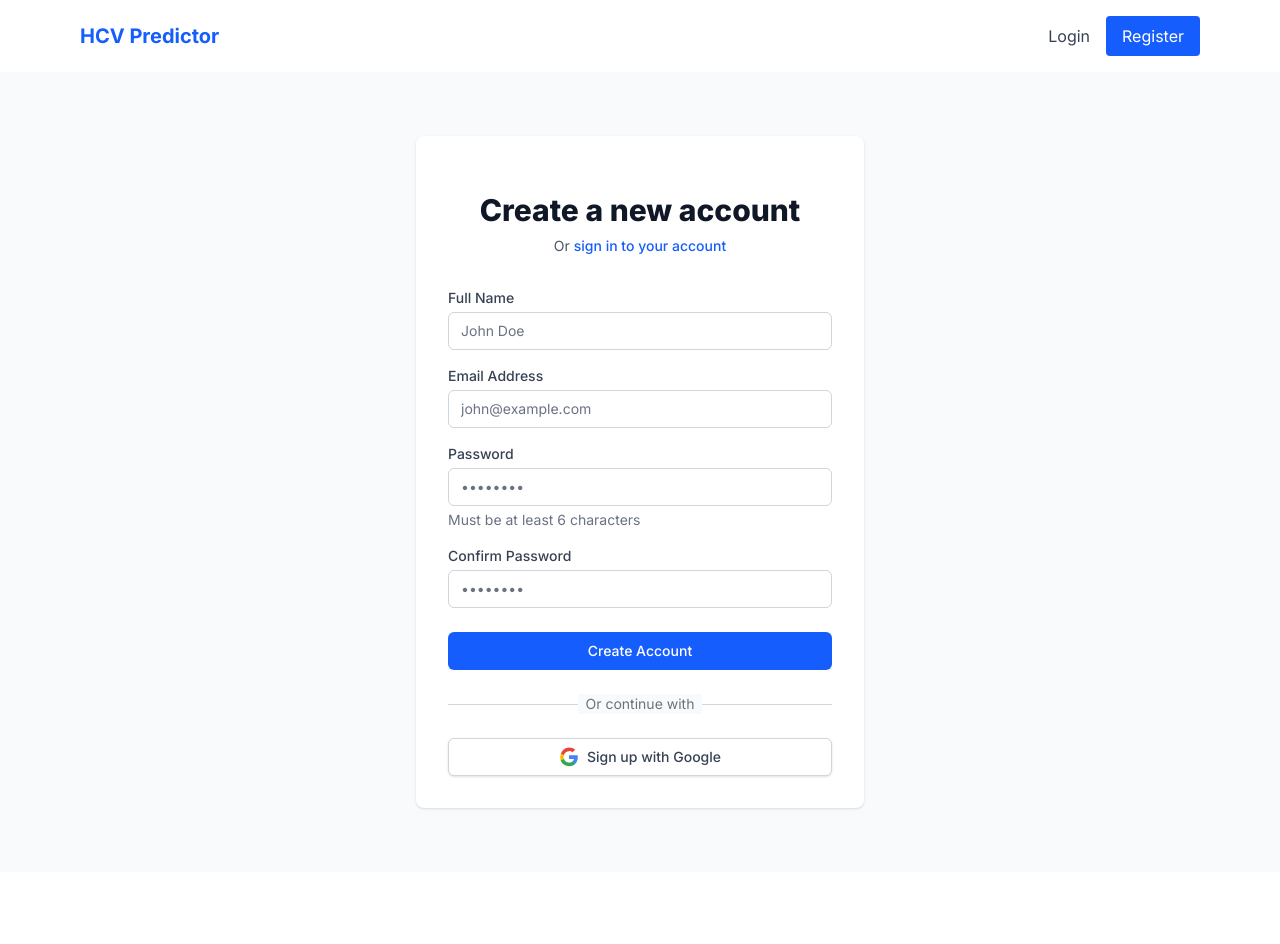
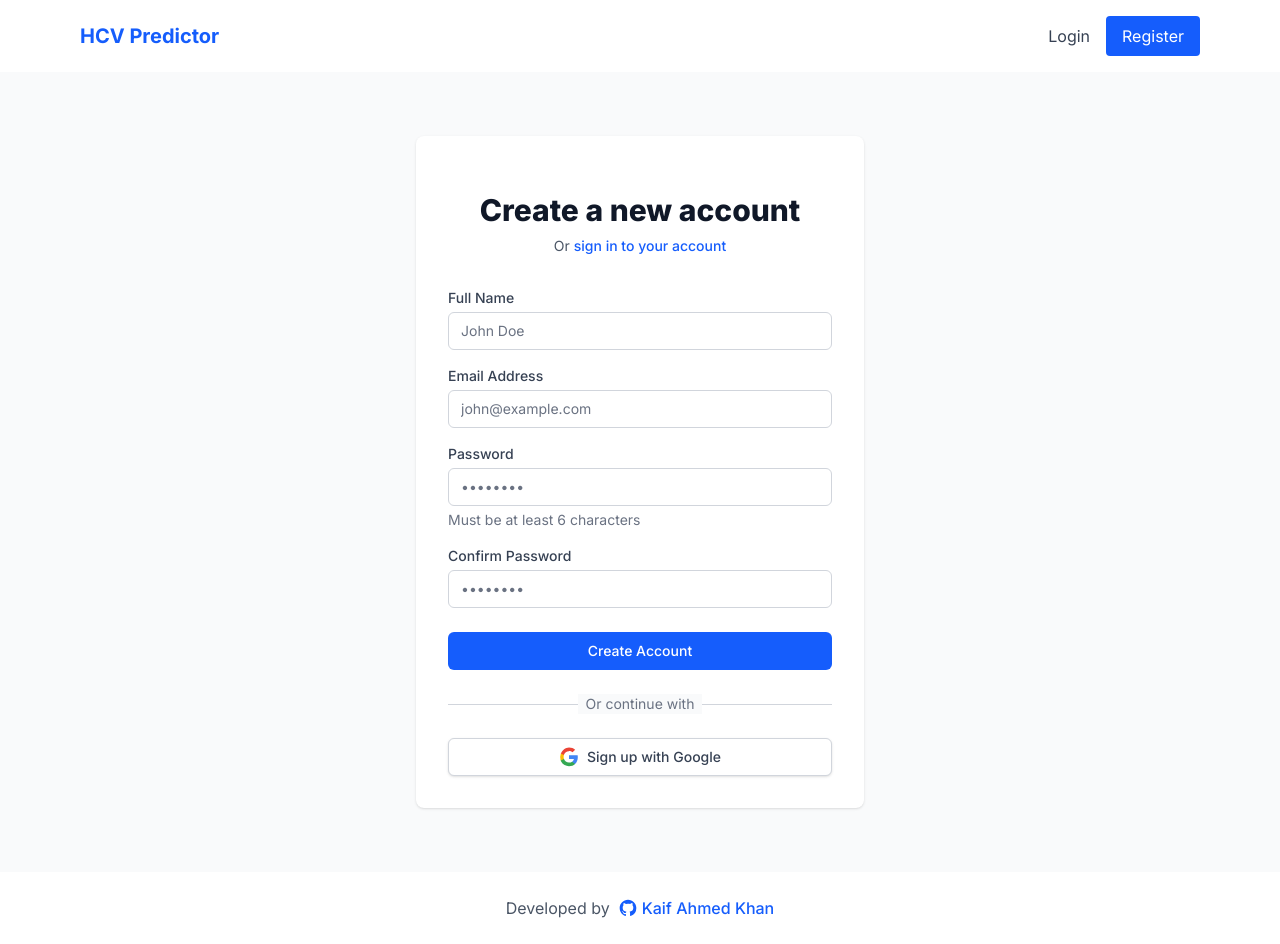
Before and after one commit to ahmed-kaif/hcv-frontend, a Next.js app: page /register in a window 1280 px wide. Before the commit the page ends 872 px from the top, so only its background shows below. Built offline with nearby package versions, Linux system fonts and the light colour scheme; no server answers.

Commit message:
footer added

```diff
--- a/app/layout.js
+++ b/app/layout.js
@@ -21,7 +21,30 @@
         <AuthProvider>
           <Navbar />
           <main>{children}</main>
+
         </AuthProvider>
+         <footer>
+            <div className="container mx-auto px-4 py-6">
+              <div className="flex justify-center items-center space-x-2 text-gray-600">
+                <span>Developed by</span>
+                <a
+                  href="https://github.com/ahmed-kaif"
+                  target="_blank"
+                  rel="noopener noreferrer"
+                  className="text-blue-600 hover:text-blue-800 font-medium flex items-center"
+                >
+                  <svg
+                    className="h-5 w-5 mr-1"
+                    fill="currentColor"
+                    viewBox="0 0 24 24"
+                  >
+                    <path fillRule="evenodd" d="M12 2C6.477 2 2 6.484 2 12.017c0 4.425 2.865 8.18 6.839 9.504.5.092.682-.217.682-.483 0-.237-.008-.868-.013-1.703-2.782.605-3.369-1.343-3.369-1.343-.454-1.158-1.11-1.466-1.11-1.466-.908-.62.069-.608.069-.608 1.003.07 1.531 1.032 1.531 1.032.892 1.53 2.341 1.088 2.91.832.092-.647.35-1.088.636-1.338-2.22-.253-4.555-1.113-4.555-4.951 0-1.093.39-1.988 1.029-2.688-.103-.253-.446-1.272.098-2.65 0 0 .84-.27 2.75 1.026A9.564 9.564 0 0112 6.844c.85.004 1.705.115 2.504.337 1.909-1.296 2.747-1.027 2.747-1.027.546 1.379.202 2.398.1 2.651.64.7 1.028 1.595 1.028 2.688 0 3.848-2.339 4.695-4.566 4.943.359.309.678.92.678 1.855 0 1.338-.012 2.419-.012 2.747 0 .268.18.58.688.482A10.019 10.019 0 0022 12.017C22 6.484 17.522 2 12 2z" clipRule="evenodd" />
+                  </svg>
+                  Kaif Ahmed Khan
+                </a>
+              </div>
+            </div>
+          </footer>
       </body>
     </html>
   )
```
